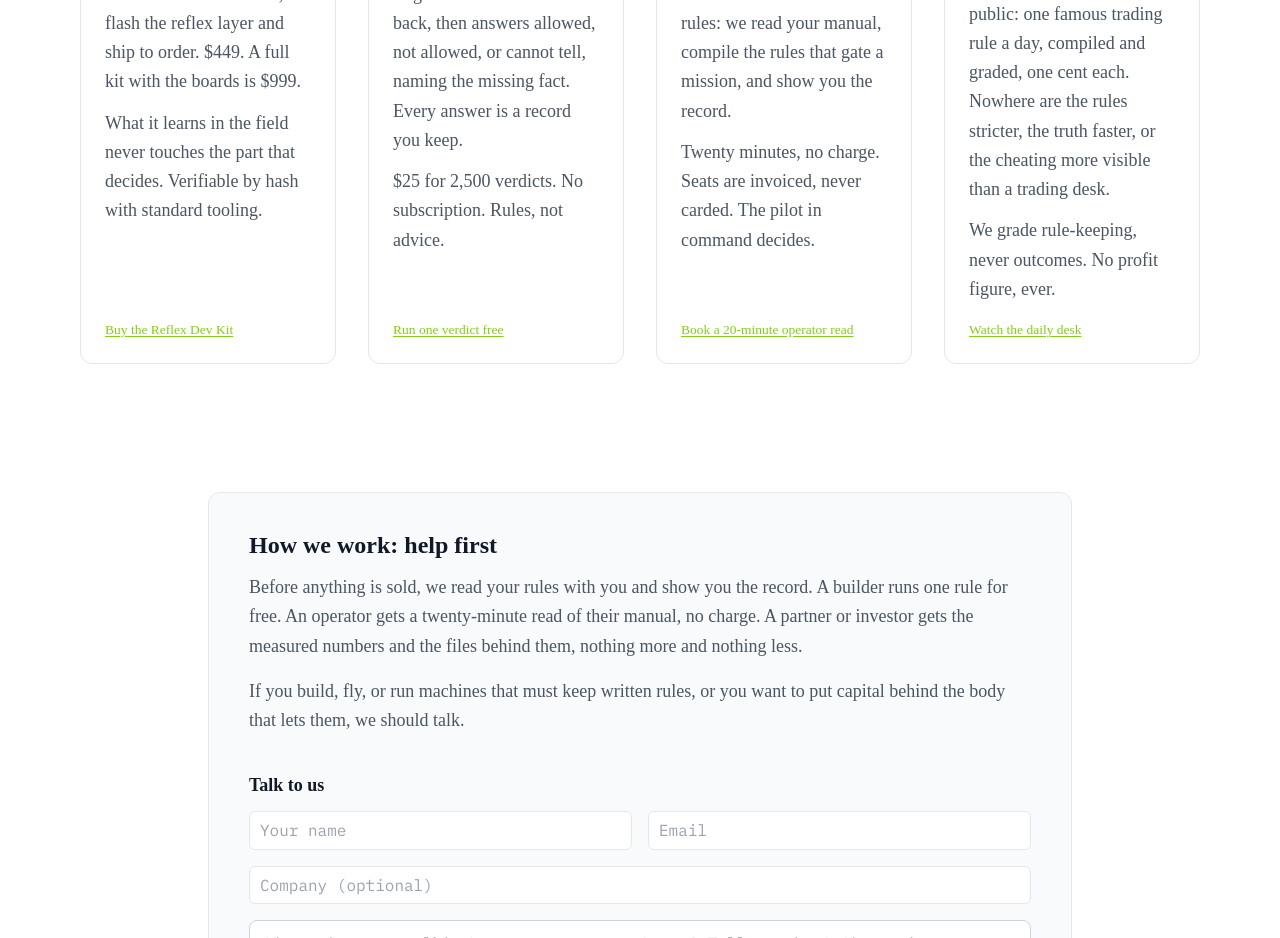
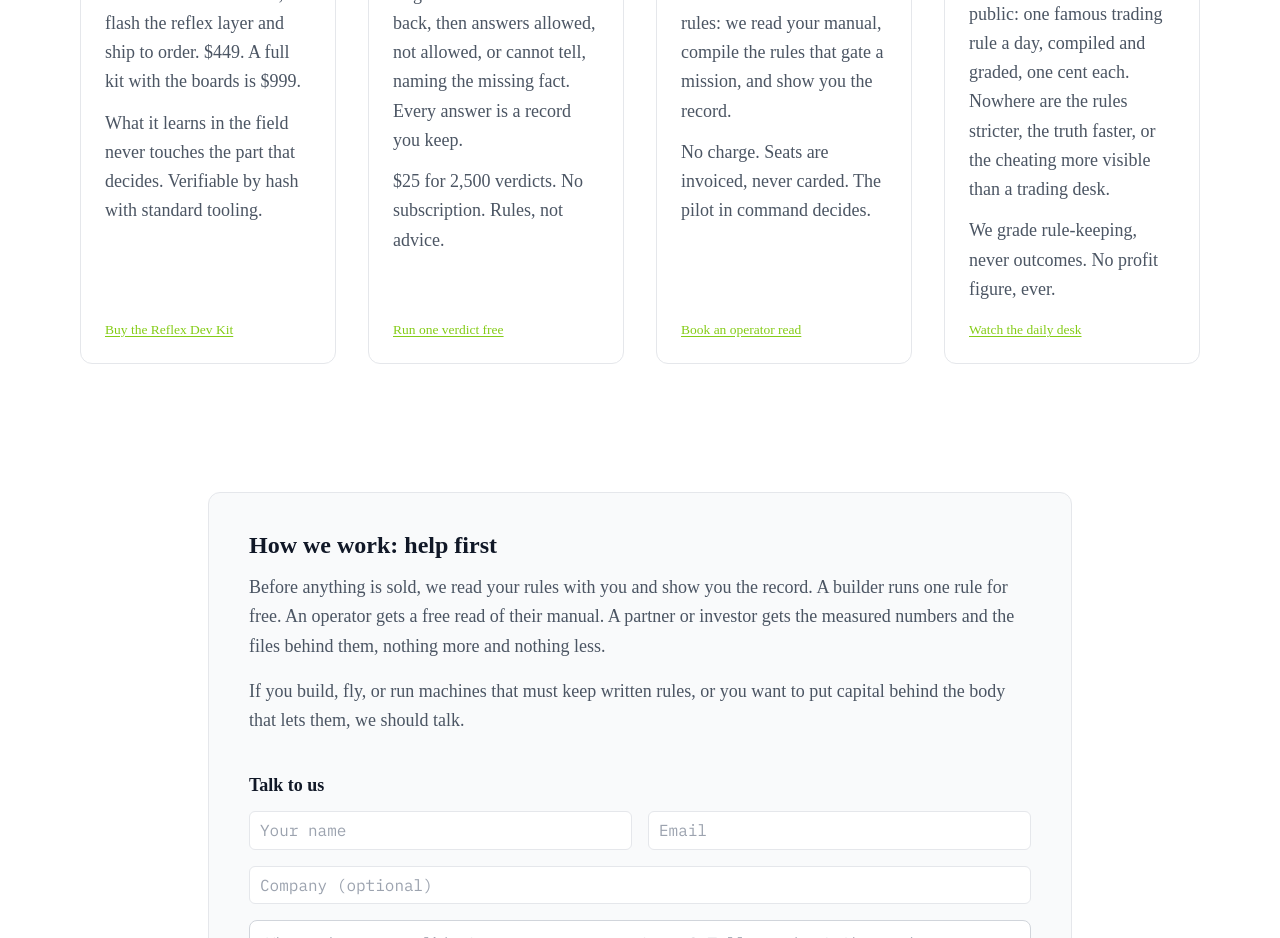
Before and after one commit to univault-org/md-next, a Next.js app: page / in a window 1280 px wide. Shown: the part 2500-3438 px from the top of the page. Built offline with nearby package versions, Linux system fonts and the light colour scheme.

Commit message:
Film: corrected history lines and end card; no minute counts in the asks

```diff
--- a/src/pages/about/index.js
+++ b/src/pages/about/index.js
@@ -126,7 +126,7 @@ export default function About() {
           should talk.
         </p>
         <p className="mt-4 text-base text-neutral-600 dark:text-neutral-400">
-          Philip Phuong Tran, CEO: phil@univault.org &middot; or book twenty minutes at{" "}
+          Philip Phuong Tran, CEO: phil@univault.org &middot; or book a call at{" "}
           <a href="https://paragonreflex.com/read" className="underline underline-offset-2">paragonreflex.com/read</a>.
         </p>
         <div className="mt-8">
--- a/src/pages/index.js
+++ b/src/pages/index.js
@@ -33,8 +33,8 @@ const releases = [
     name: "Operator reads",
     href: "https://paragonreflex.com/uas",
     what: "For programs that fly or run machines under written rules: we read your manual, compile the rules that gate a mission, and show you the record.",
-    honest: "Twenty minutes, no charge. Seats are invoiced, never carded. The pilot in command decides.",
-    status: "Book a 20-minute operator read",
+    honest: "No charge. Seats are invoiced, never carded. The pilot in command decides.",
+    status: "Book an operator read",
   },
   {
     icon: BiServer,
@@ -231,7 +231,7 @@ export default function Home() {
           <p className="mt-4 text-neutral-600 dark:text-neutral-300 leading-relaxed">
             Before anything is sold, we read your rules with you and show you
             the record. A builder runs one rule for free. An operator gets a
-            twenty-minute read of their manual, no charge. A partner or investor
+            free read of their manual. A partner or investor
             gets the measured numbers and the files behind them, nothing more
             and nothing less.
           </p>
```
Also changed, not shown: 1 other file (tests, documents, lock files or other folders).
